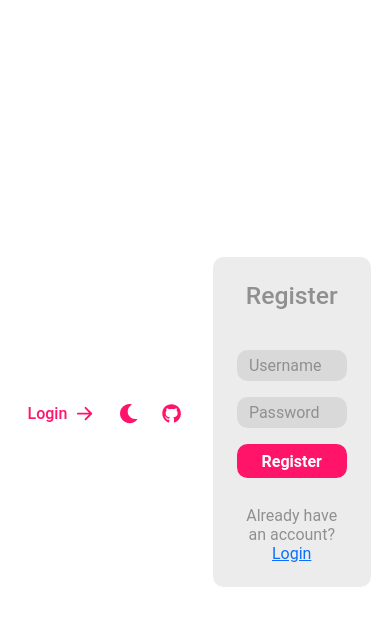
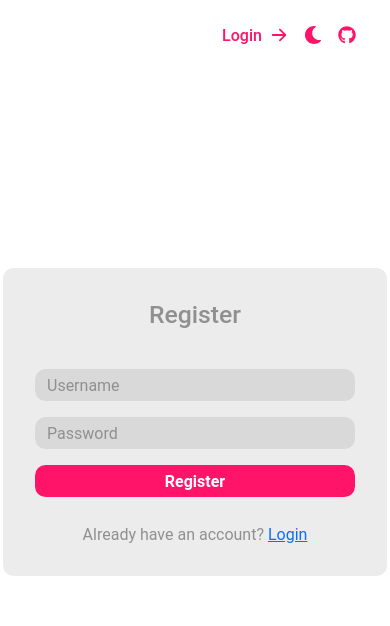
Before and after one commit to sopra-fs25-group-20/sopra-fs25-group-20-client, a Next.js app: page /register in a window 390 px wide. Shown: the top 626 px of the page. Built offline with nearby package versions, Linux system fonts and the light colour scheme.

Commit message:
fix: hardcoded fixed layout

```diff
--- a/app/game/[code]/lobby.tsx
+++ b/app/game/[code]/lobby.tsx
@@ -16,9 +16,8 @@ export default function LobbyPage({ phase }: Props) {
   const { toggleTheme } = useTheme();
 
   return (
-    <div>
+    <div className="lobby">
       <AppHeader onToggleTheme={toggleTheme} />
-      <div className="lobby">
       <VerticalFlex>
         <Chat />
       </VerticalFlex>
@@ -28,6 +27,5 @@ export default function LobbyPage({ phase }: Props) {
         <Settings />
       </VerticalFlex>
     </div>
-    </div>
   );
 }
--- a/app/styles/layout.css
+++ b/app/styles/layout.css
@@ -11,10 +11,13 @@ main,
   flex-direction: column;
   justify-content: center;
   align-items: center;
+  overflow: hidden;
 }
 
 /* the grey, rounded frame used for every component */
 .frame {
+  height: 100%;
+  width: 100%;
   display: flex;
   padding: 2rem;
   flex-direction: column;
@@ -40,21 +43,22 @@ main,
 
 /* places frames (.frame) vertically on top of each other */
 .vertical-flex {
+  height: 100%;
+  width: 100%;
   display: flex;
   flex-direction: column;
   justify-content: center;
-  align-items: stretch;
-  flex: 1;
   gap: 2rem;
   align-self: stretch;
 }
 
 .vertical-flex.hug {
+  height: auto;
   flex: 0 0 auto;
-  align-self: stretch;
 }
 
 .horizontal-flex {
+  width: 100%;
   display: flex;
   min-height: 2rem;
   justify-content: space-between;
@@ -89,17 +93,19 @@ main,
 
 .lobby {
   display: flex;
-  min-height: 34.6rem;
+  height: 50rem;
+  width: 50rem;
   justify-content: center;
   align-items: center;
   gap: 2rem;
+  flex-shrink: 0;
 }
 
 /* === LANDING PAGE === */
 
 .landing-page {
   display: flex;
-  width: 23.3rem;
+  width: 24rem;
   justify-content: center;
   align-items: center;
   gap: 2rem;
@@ -125,6 +131,8 @@ main,
 }
 
 .overflow-container {
+  height: 100%;
+  width: 100%;
   display: flex;
   flex-direction: column;
   align-items: flex-start;
@@ -288,189 +296,6 @@ main,
   object-fit: cover;
 }
 
-/* === RESPONSIVE DESIGN === */
-
-@media (max-width: 1024px) {
-  .lobby {
-    width: 100%;
-    max-width: 90%;
-    flex-direction: column;
-    gap: 1.5rem;
-  }
-
-  .landing-page {
-    width: 90%;
-    gap: 1.5rem;
-  }
-
-  .frame {
-    padding: 1.5rem;
-  }
-
-  .app-header {
-    top: 1rem;
-    right: 1rem;
-    flex-wrap: wrap;
-  }
-}
-
-@media (max-width: 768px) {
-  .horizontal-flex {
-    flex-direction: column;
-    height: auto;
-    gap: 1rem;
-  }
-
-  .chat {
-    padding: 1rem;
-  }
-
-  .chat-input {
-    position: relative;
-    flex-direction: row;
-    align-items: center;
-    height: auto;
-    gap: 0;
-    padding-right: 2.5rem;
-  }
-
-  .chat-input input {
-    width: 100%;
-    padding-right: 2.5rem;
-  }
-
-  .chat-send-button {
-    position: absolute;
-    right: 0.75rem;
-    top: 50%;
-    transform: translateY(-50%);
-  }
-
-  .dropdown {
-    width: 100%;
-  }
-
-  .button {
-    flex: 1 1 100%;
-    height: auto;
-    font-size: 1rem;
-  }
-
-  .app-header {
-    position: relative;
-    top: auto;
-    right: auto;
-    flex-wrap: wrap;
-    margin-bottom: 1rem;
-  }
-
-  .app-header-button {
-    font-size: 1rem;
-    padding: 0.5rem;
-    min-width: 2.75rem;
-    min-height: 2.75rem;
-    display: flex;
-    justify-content: center;
-    align-items: center;
-  }
-}
-
-@media (max-width: 480px) {
-  .profile-card {
-    flex-direction: row;
-    justify-content: space-between;
-    align-items: center;
-    gap: 1rem;
-  }
-
-  .profile-card .profile {
-    flex-direction: row;
-    align-items: center;
-    gap: 0.5rem;
-    display: flex;
-  }
-
-  .profile-card .profile .icon.you,
-  .profile-card .profile .icon.other {
-    width: 3rem;
-    height: 3rem;
-  }
-
-  .profile-card .profile .player.you .name,
-  .profile-card .profile .player.other .name {
-    font-size: 1.2rem;
-  }
-
-  .profile-card .profile .player.you .stats,
-  .profile-card .profile .player.other .stats {
-    font-size: 0.8rem;
-  }
-
-  .profile-card .action {
-    margin-left: auto;
-  }
-
-  .image-grid {
-    grid-template-columns: repeat(2, 1fr);
-  }
-
-  .app-header {
-    position: relative;
-    top: auto;
-    right: auto;
-    display: flex;
-    flex-direction: row;
-    justify-content: flex-end;
-    align-items: center;
-    gap: 0.5rem;
-    margin-bottom: 1rem;
-  }
-
-  .app-header-button {
-    padding: 0.25rem 0.5rem;
-    min-width: auto;
-    min-height: auto;
-    font-size: 1rem;
-    display: flex;
-    justify-content: center;
-    align-items: center;
-  }
-
-  .app-header-button svg {
-    width: 1.2rem;
-    height: 1.2rem;
-  }
-
-  .chat-input {
-    flex-direction: row;
-    gap: 0;
-    align-items: center;
-    position: relative;
-    padding-right: 2.5rem;
-  }
-
-  .chat-input input {
-    width: 100%;
-    padding-right: 2.5rem;
-  }
-
-  .chat-send-button {
-    position: absolute;
-    right: 0.75rem;
-    top: 50%;
-    transform: translateY(-50%);
-  }
-
-  .dropdown {
-    font-size: 0.9rem;
-    padding: 0.25rem 0.5rem;
-  }
-
-  .button {
-    font-size: 1rem;
-  }
-}
-
 /* === TOOLTIPS === */
 .tooltip-parent {
   position: relative;
@@ -528,189 +353,6 @@ main,
   justify-content: space-between;
   align-items: center;
   align-self: stretch;
-}
-
-/* === RESPONSIVE DESIGN === */
-
-@media (max-width: 1024px) {
-  .lobby {
-    width: 100%;
-    max-width: 90%;
-    flex-direction: column;
-    gap: 1.5rem;
-  }
-
-  .landing-page {
-    width: 90%;
-    gap: 1.5rem;
-  }
-
-  .frame {
-    padding: 1.5rem;
-  }
-
-  .app-header {
-    top: 1rem;
-    right: 1rem;
-    flex-wrap: wrap;
-  }
-}
-
-@media (max-width: 768px) {
-  .horizontal-flex {
-    flex-direction: column;
-    height: auto;
-    gap: 1rem;
-  }
-
-  .chat {
-    padding: 1rem;
-  }
-
-  .chat-input {
-    position: relative;
-    flex-direction: row;
-    align-items: center;
-    height: auto;
-    gap: 0;
-    padding-right: 2.5rem;
-  }
-
-  .chat-input input {
-    width: 100%;
-    padding-right: 2.5rem;
-  }
-
-  .chat-send-button {
-    position: absolute;
-    right: 0.75rem;
-    top: 50%;
-    transform: translateY(-50%);
-  }
-
-  .dropdown {
-    width: 100%;
-  }
-
-  .button {
-    flex: 1 1 100%;
-    height: auto;
-    font-size: 1rem;
-  }
-
-  .app-header {
-    position: relative;
-    top: auto;
-    right: auto;
-    flex-wrap: wrap;
-    margin-bottom: 1rem;
-  }
-
-  .app-header-button {
-    font-size: 1rem;
-    padding: 0.5rem;
-    min-width: 2.75rem;
-    min-height: 2.75rem;
-    display: flex;
-    justify-content: center;
-    align-items: center;
-  }
-}
-
-@media (max-width: 480px) {
-  .profile-card {
-    flex-direction: row;
-    justify-content: space-between;
-    align-items: center;
-    gap: 1rem;
-  }
-
-  .profile-card .profile {
-    flex-direction: row;
-    align-items: center;
-    gap: 0.5rem;
-    display: flex;
-  }
-
-  .profile-card .profile .icon.you,
-  .profile-card .profile .icon.other {
-    width: 3rem;
-    height: 3rem;
-  }
-
-  .profile-card .profile .player.you .name,
-  .profile-card .profile .player.other .name {
-    font-size: 1.2rem;
-  }
-
-  .profile-card .profile .player.you .stats,
-  .profile-card .profile .player.other .stats {
-    font-size: 0.8rem;
-  }
-
-  .profile-card .action {
-    margin-left: auto;
-  }
-
-  .image-grid {
-    grid-template-columns: repeat(2, 1fr);
-  }
-
-  .app-header {
-    position: relative;
-    top: auto;
-    right: auto;
-    display: flex;
-    flex-direction: row;
-    justify-content: flex-end;
-    align-items: center;
-    gap: 0.5rem;
-    margin-bottom: 1rem;
-  }
-
-  .app-header-button {
-    padding: 0.25rem 0.5rem;
-    min-width: auto;
-    min-height: auto;
-    font-size: 1rem;
-    display: flex;
-    justify-content: center;
-    align-items: center;
-  }
-
-  .app-header-button svg {
-    width: 1.2rem;
-    height: 1.2rem;
-  }
-
-  .chat-input {
-    flex-direction: row;
-    gap: 0;
-    align-items: center;
-    position: relative;
-    padding-right: 2.5rem;
-  }
-
-  .chat-input input {
-    width: 100%;
-    padding-right: 2.5rem;
-  }
-
-  .chat-send-button {
-    position: absolute;
-    right: 0.75rem;
-    top: 50%;
-    transform: translateY(-50%);
-  }
-
-  .dropdown {
-    font-size: 0.9rem;
-    padding: 0.25rem 0.5rem;
-  }
-
-  .button {
-    font-size: 1rem;
-  }
 }
 
 .summary-card {
@@ -827,16 +469,6 @@ main,
   }
 }
 
-.lobby .overflow-container {
-  max-height: 28rem;
-  overflow-y: auto;
-}
-
-.play-page .overflow-container {
-  max-height: 14rem;
-  overflow-y: auto;
-}
-
 .mention-item {
   padding: 0.3rem 0.5rem;
   cursor: pointer;
@@ -864,3 +496,14 @@ main,
   box-shadow: 0 2px 4px rgba(0, 0, 0, 0.1);
   z-index: 9999 !important;
 }
+
+.frame.chat,
+.vertical-flex,
+.overflow-container {
+  flex: 1 1 0;
+  min-height: 0;
+}
+
+.overflow-container {
+  overflow-y: auto;
+}
```
Lines whose indentation alone changed are shown as unchanged.
